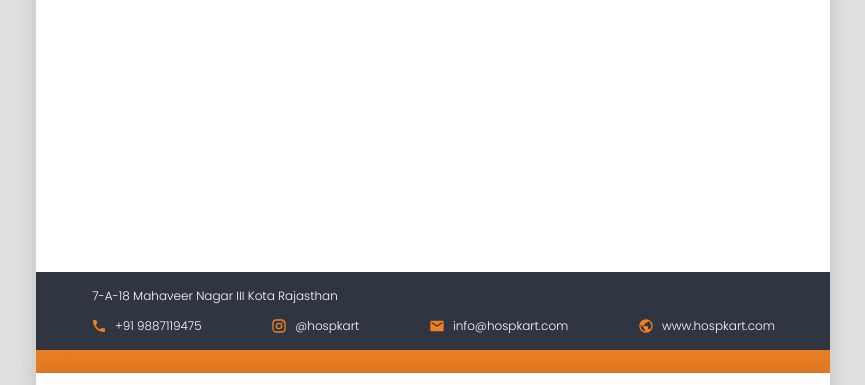
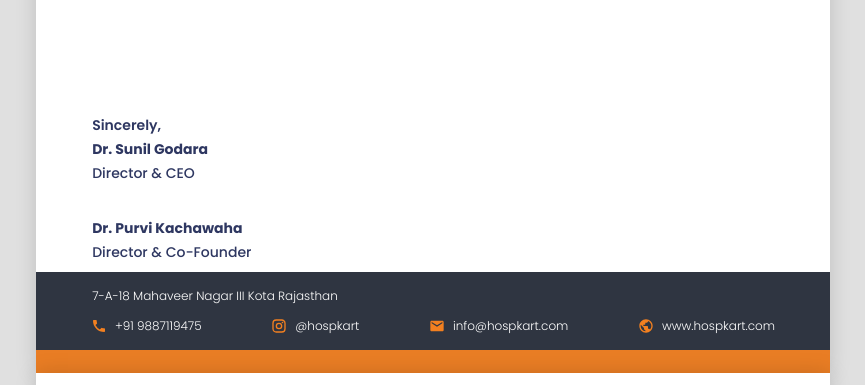
Before and after one commit to yuvrajgohil24/Letterhead-Template, a plain HTML site: page index.html in a window 1280 px wide. Shown: the part 894-1279 px from the top of the page, without its empty margins (207-1072 px from the left). Drawn offline with Linux system fonts and the light colour scheme.

Commit message:
feat: add a new dual signature section to the letterhead template with corresponding styles.

```diff
--- a/index.html
+++ b/index.html
@@ -77,7 +77,22 @@
                     <br>
                     <p>Please feel free to edit this text entirely for your specific needs.</p>
                 </div>
+
+                <div class="signature-section2">
+                    <div class="signature-block" contenteditable="true">
+                        <div class="designation">Sincerely,</div>
+                        <div class="name">Dr. Sunil Godara</div>
+                        <div class="title">Director & CEO</div>
+                    </div>
+                    <div class="signature-block" contenteditable="true">
+                        <div>&nbsp;</div>
+                        <div class="name">Dr. Purvi Kachawaha</div>
+                        <div class="title">Director & Co-Founder</div>
+                    </div>
+                </div>
             </div>
+
+
 
             <!-- Footer -->
             <div class="footer">
--- a/styles.css
+++ b/styles.css
@@ -318,6 +318,16 @@ body {
     /* padding-bottom: 20px; */
 }
 
+.signature-section2 {
+    position: relative;
+    top: 22mm;
+    display: flex;
+    flex-direction: column;
+    justify-content: flex-start;
+    margin-top: auto;
+    /* padding-bottom: 20px; */
+}
+
 .signature-block {
     text-align: left;
 }
```
